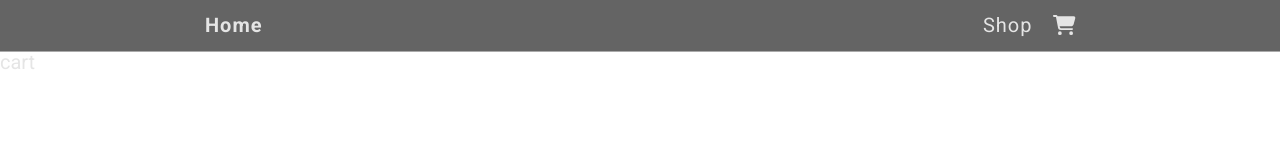
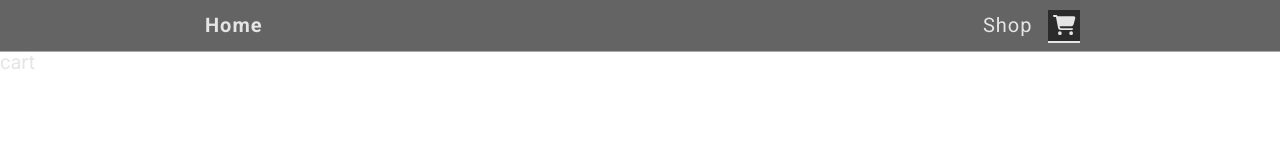
Before and after one commit to alleizon/shopping-cart, a React (Create React App) app: page /cart in a window 1280 px wide. Shown: the top 160 px of the page. Built offline with nearby package versions, Linux system fonts and the light colour scheme.

Commit message:
active link styling

```diff
--- a/src/css/Root.css
+++ b/src/css/Root.css
@@ -45,3 +45,17 @@ a:not(#index-shop):hover::after {
   width: 100%;
   left: 0;
 }
+
+nav a.active {
+  background-color: inherit;
+}
+
+nav a.active::before {
+  position: absolute;
+  content: "";
+  width: 100%;
+  left: 0;
+  background-color: var(--light);
+  top: 100%;
+  height: 2px;
+}
--- a/src/routes/root.jsx
+++ b/src/routes/root.jsx
@@ -1,20 +1,32 @@
 import { faCartShopping } from "@fortawesome/free-solid-svg-icons";
 import { FontAwesomeIcon } from "@fortawesome/react-fontawesome";
-import { Link, Outlet } from "react-router-dom";
+import { NavLink, Outlet } from "react-router-dom";
 import "../css/Root.css";
 
 const Root = () => (
   <>
     <nav>
-        <Link id="home-link" to="/">
+      <NavLink
+        id="home-link"
+        className={({ isActive }) => (isActive ? "active" : "")}
+        to="/"
+      >
         Home
-        </Link>
-        <Link id="shop-link" to="shop">
+      </NavLink>
+      <NavLink
+        id="shop-link"
+        className={({ isActive }) => (isActive ? "active" : "")}
+        to="shop"
+      >
         Shop
-        </Link>
-        <Link id="cart-link" to="cart">
+      </NavLink>
+      <NavLink
+        id="cart-link"
+        className={({ isActive }) => (isActive ? "active" : "")}
+        to="cart"
+      >
         <FontAwesomeIcon icon={faCartShopping} />
-        </Link>
+      </NavLink>
     </nav>
     <Outlet />
   </>
```
Lines whose indentation alone changed are shown as unchanged.
